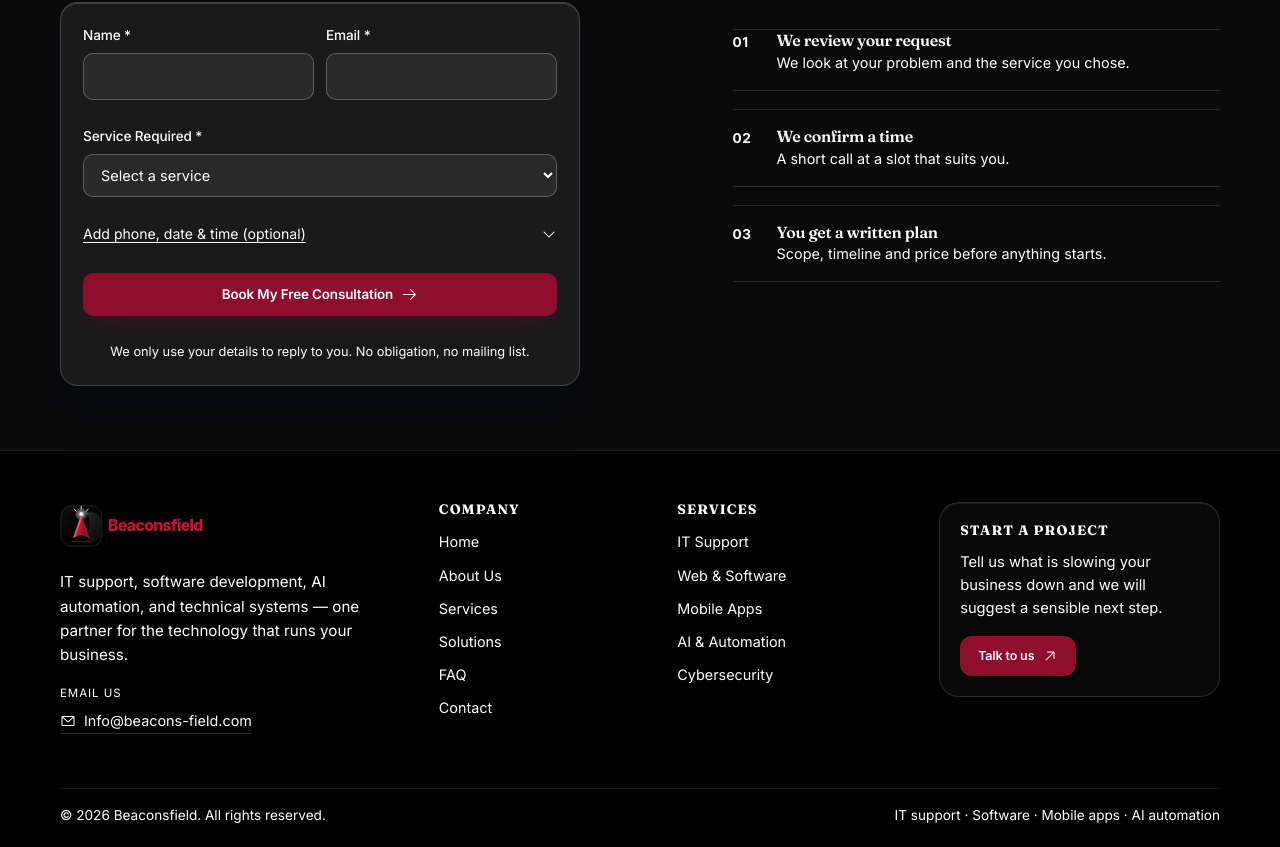
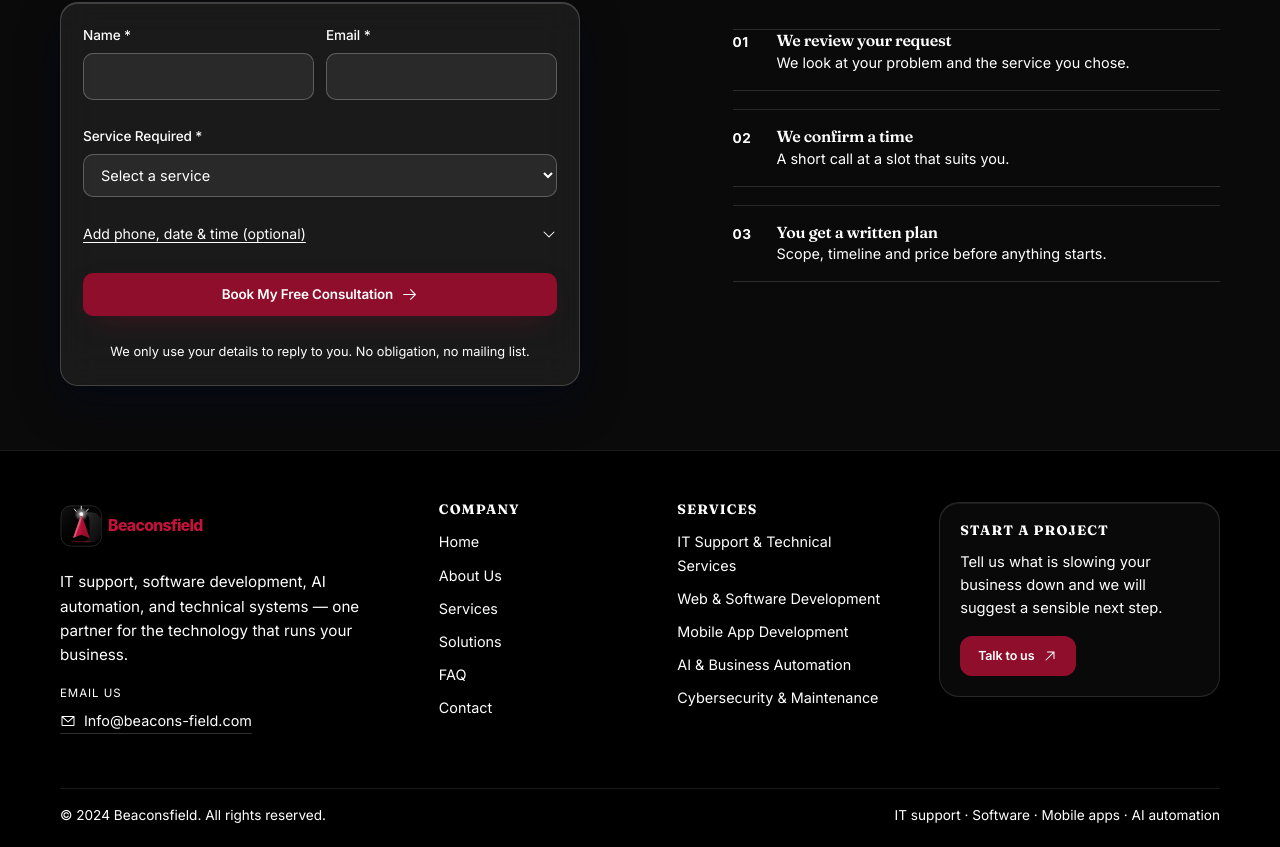
Before and after one commit to IqraMalik99/becon-field, a React (Vite) app: page / in a window 1280 px wide. Shown: the part 3978-4825 px from the top of the page. Built offline with nearby package versions, Linux system fonts and the light colour scheme.

Commit message:
fix: full service names in footer and 2024 copyright

```diff
--- a/src/components/Footer.jsx
+++ b/src/components/Footer.jsx
@@ -5,7 +5,7 @@ import { serviceCategories } from '../data/services.js'
 import { site } from '../data/site.js'
 import { useConsultation } from '../context/consultationContext.js'
 
-const year = new Date().getFullYear()
+const year = 2024
 
 /* Inline CSS: dark grey footer + silver glass "Start a project" card */
 const css = `
@@ -155,7 +155,7 @@ export default function Footer() {
             <ul>
               {serviceCategories.map((category) => (
                 <li key={category.slug}>
-                  <a href="#services">{category.shortName}</a>
+                  <a href="#services">{category.name}</a>
                 </li>
               ))}
             </ul>
```
